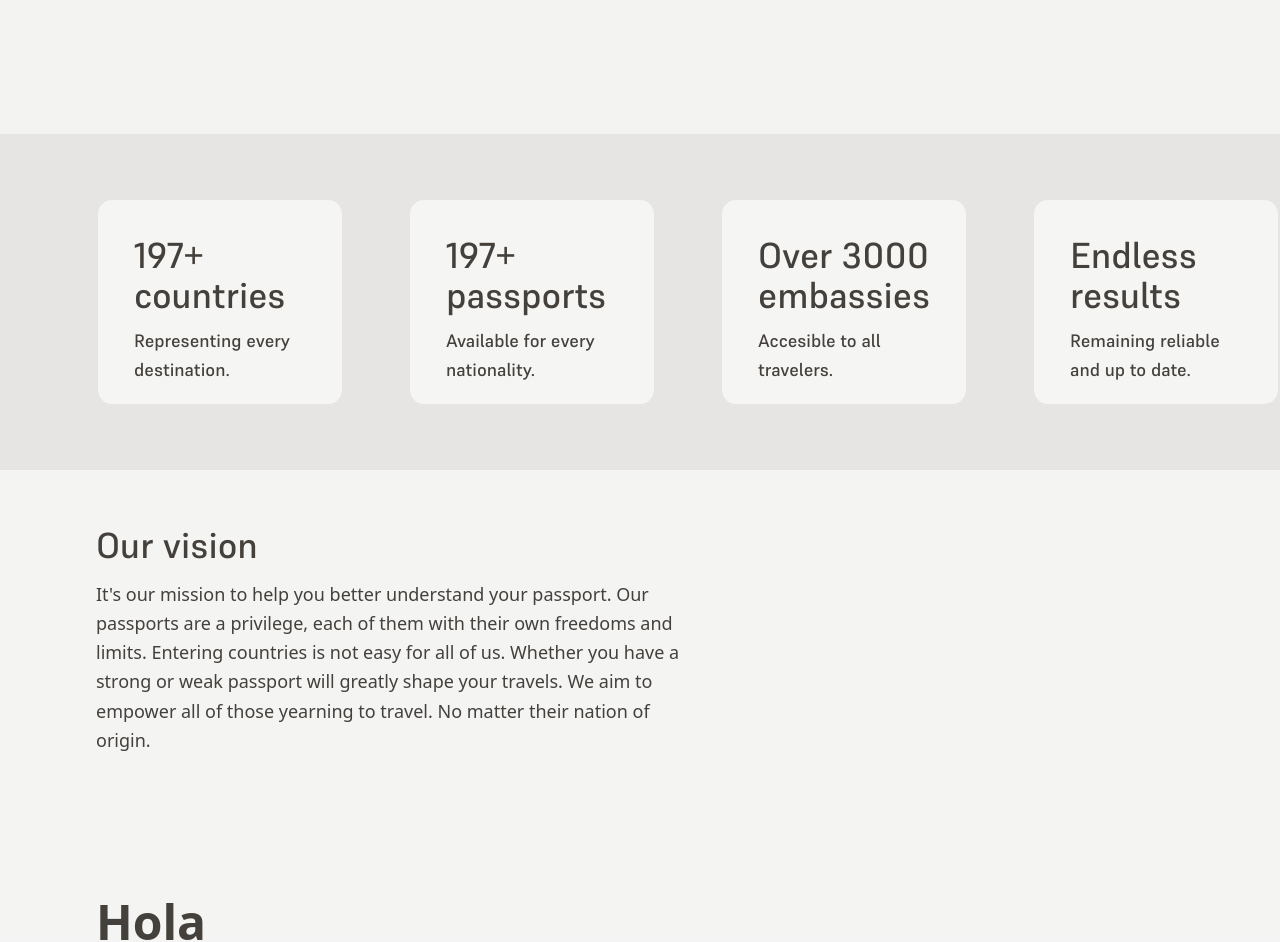
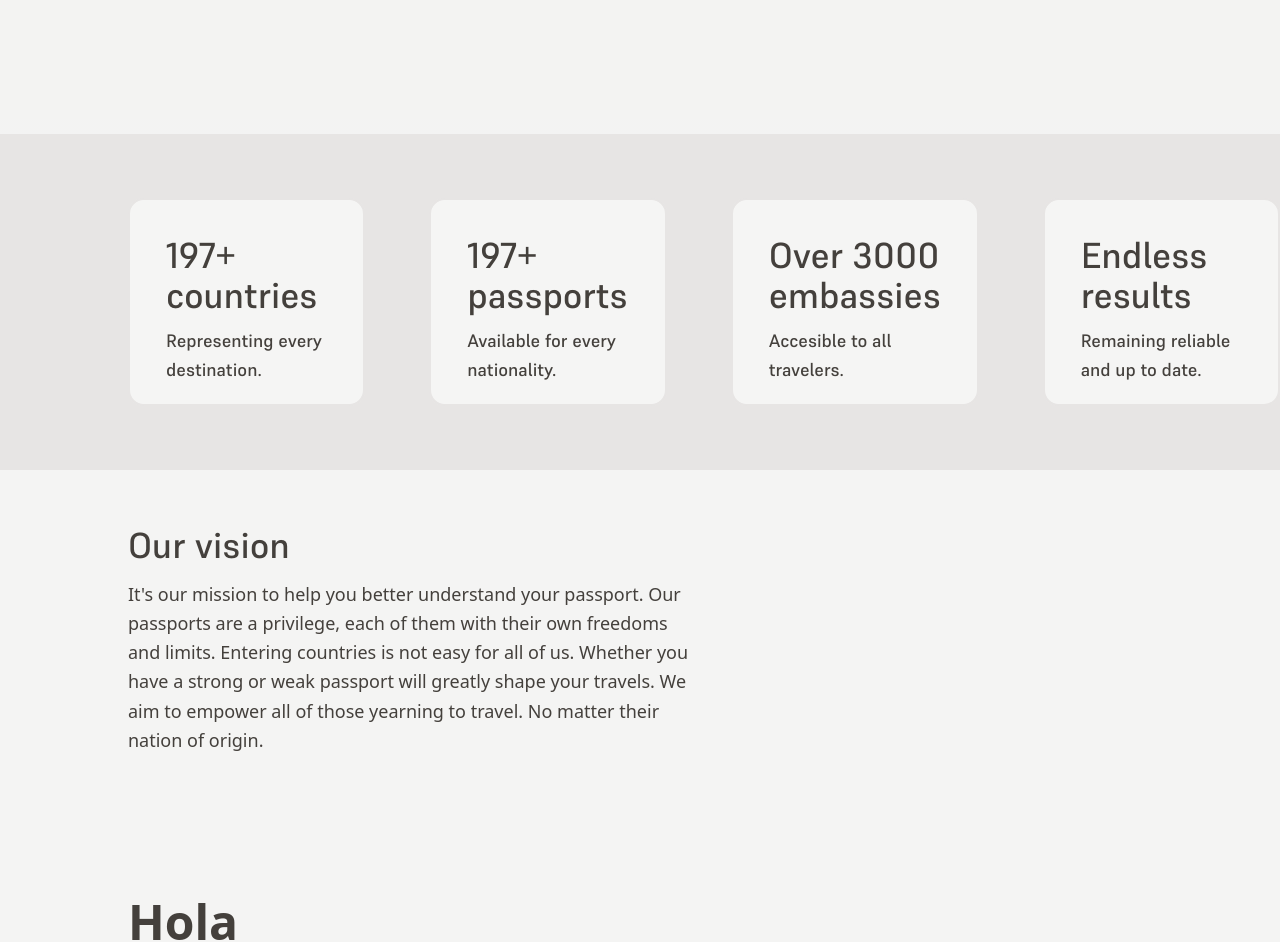
Before and after one commit to tachorzy/Gibraltr, a Next.js app: page /about in a window 1280 px wide. Shown: the part 744-1686 px from the top of the page. Built offline with nearby package versions, Linux system fonts and the light colour scheme.

Commit message:
Changed padding on InfoCardTray.jsx

```diff
--- a/components/about/AboutUsCredits.jsx
+++ b/components/about/AboutUsCredits.jsx
@@ -10,7 +10,7 @@ const supremeMedium = localFont({
 const AboutUsCredits = () => {
 
     return(
-        <div className={"bg-stone-100 bg-no-repeat bg-contain bg-opacity-90 bg-right flex flex-col justify-between content-center pl-24"}>
+        <div className={"bg-stone-100 bg-no-repeat bg-contain bg-opacity-90 bg-right flex flex-col justify-between content-center md:pl-32 pl-10"}>
             <h4 className={supremeMedium.className + " text-stone-700 text-4xl mt-14 mb-3.5"} id="our-vision">Our vision</h4>
             <p className={"w-1/2 text-lg text-stone-700 leading-relaxed mb-32"}>{"It's our mission to help you better understand your passport. Our passports are a privilege, each of them with their own freedoms and limits. Entering countries is not easy for all of us. Whether you have a strong or weak passport will greatly shape your travels. We aim to empower all of those yearning to travel. No matter their nation of origin."} </p>
             {/* <p className={AboutStyles.paragraphLast}>We want to simplify the process of finding visa requirements.</p> */}
--- a/components/about/InfoCardTray.jsx
+++ b/components/about/InfoCardTray.jsx
@@ -15,7 +15,7 @@ const aboutUsInfoCards = new Map([
 
 const InfoCardTray = () => {
     return(
-        <div className={supremeMedium.className + " flex flex-row h-[21rem] w-screen bg-stone-200 py-16 pl-24 gap-x-16 content-center"}>
+        <div className={supremeMedium.className + " flex flex-row h-[21rem] w-screen bg-stone-200 py-16 md:pl-32 pl-10 gap-x-16 content-center"}>
             {Array.from(aboutUsInfoCards.entries()).map(([title, infoCardDetails], index) => (
                 <InfoCard header={title} description={infoCardDetails.info} key={index}/>
             ))}
```
